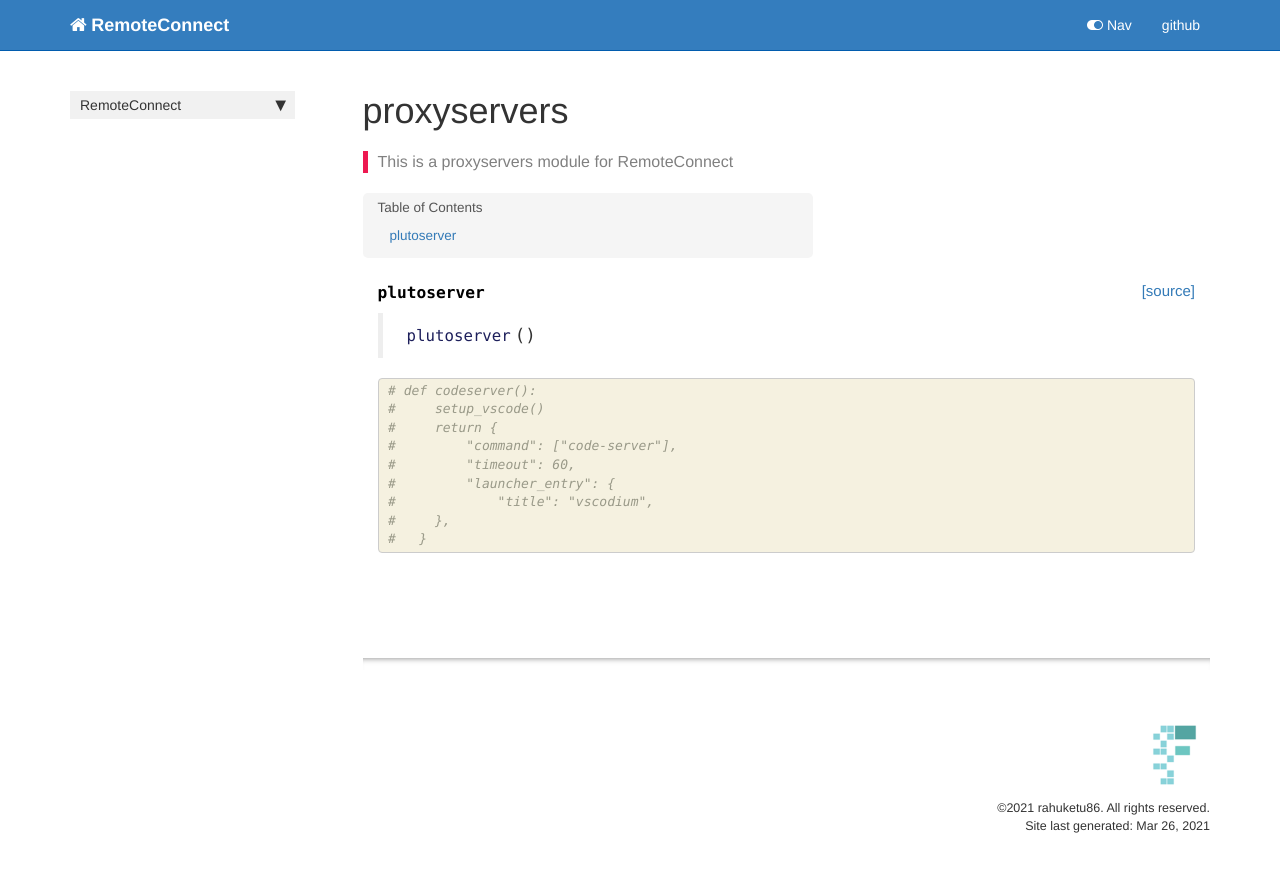
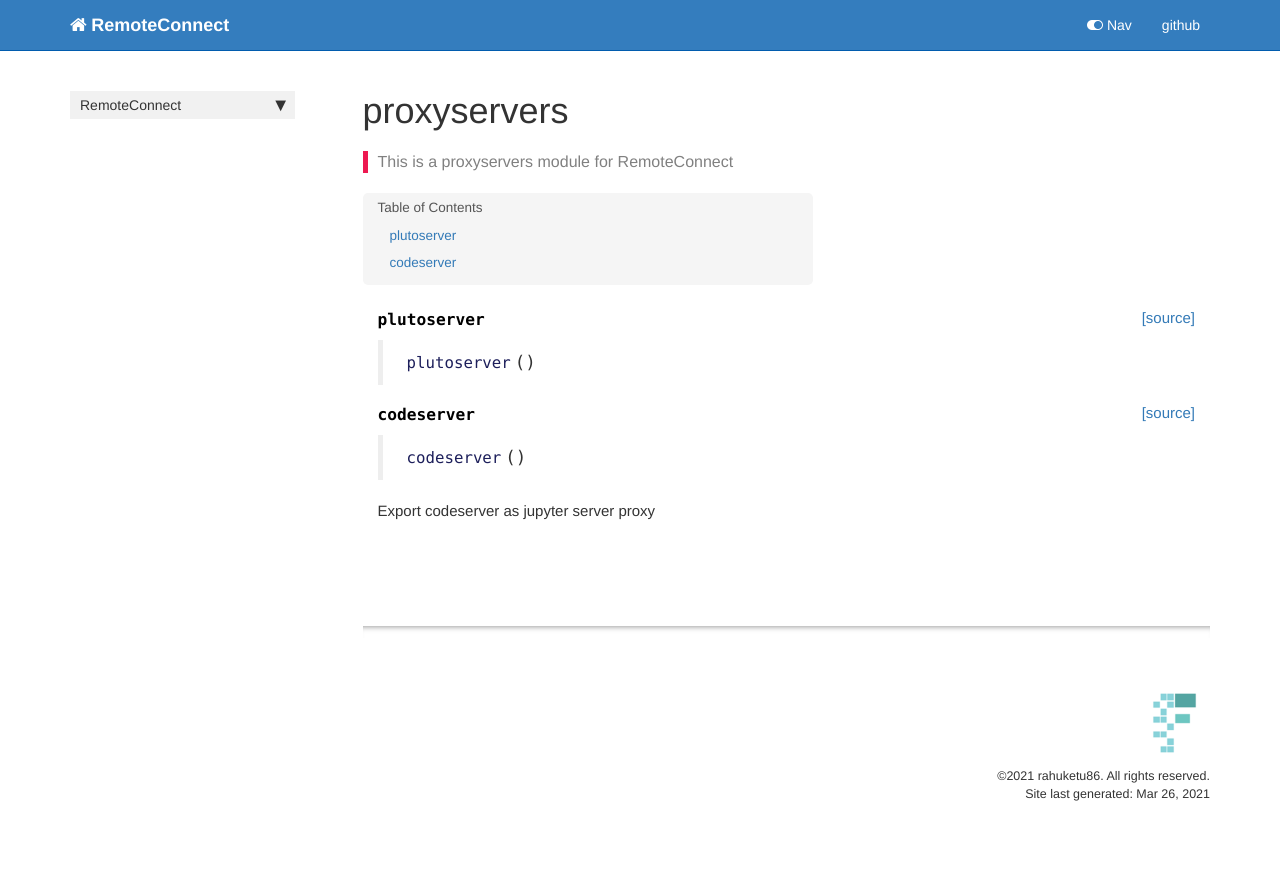
Before and after one commit to Rahuketu86/RemoteConnect, a Jekyll site: the page built from docs/proxyservers.html, in a window 1280 px wide. Shown: the top 872 px of the page. Built offline with Jekyll 4.4.1, drawn with Linux system fonts in a browser that asks for light colours; nearby versions of some CDN libraries; comment, search, counter and statistics services are not loaded.

Commit message:
Added some commandas for code server and pluto jl in box

```diff
--- a/RemoteConnect/_nbdev.py
+++ b/RemoteConnect/_nbdev.py
@@ -19,7 +19,8 @@ index = {"IN_COLAB": "00_core.ipynb",
          "start_code": "01_cli.ipynb",
          "start_jupyter": "01_cli.ipynb",
          "start_pluto": "01_cli.ipynb",
-         "plutoserver": "02_proxyservers.ipynb"}
+         "plutoserver": "02_proxyservers.ipynb",
+         "codeserver": "02_proxyservers.ipynb"}
 
 modules = ["core.py",
            "cli.py",
--- a/RemoteConnect/core.py
+++ b/RemoteConnect/core.py
@@ -134,6 +134,8 @@ class RemoteJupyter:
         self.ui = ui
         if IN_COLAB:
             self._install_extensions()
+            setup_vscode()
+            setup_julia()
         self._start_server()
         self._run_jupyter()
 
@@ -182,11 +184,7 @@ class RemotePluto:
     def _run_pluto(self):
         os.system(f"fuser -n tcp -k {self.port}")
         print(self.url)
-#         if IN_COLAB:
-#             drive.mount("/content/drive")
         pluto_cmd = f'julia -e "using Pluto;Pluto.run(port={self.port}, launch_browser=false, require_secret_for_open_links=false, require_secret_for_access=false)"'
-#         if self.ui == 'lab':
-#             jupyter_cmd = f"jupyter {self.ui} --ip=0.0.0.0 --port={self.port} --no-browser"
         execute_cmd(pluto_cmd)
 
     def __str__(self):
--- a/docs/core.html
+++ b/docs/core.html
@@ -446,7 +446,7 @@ julia version 1.6.0
 
 
 <div class="output_markdown rendered_html output_subarea ">
-<h2 id="RemotePluto" class="doc_header"><code>class</code> <code>RemotePluto</code><a href="https://github.com/rahuketu86/RemoteConnect/tree/master/RemoteConnect/core.py#L169" class="source_link" style="float:right">[source]</a></h2><blockquote><p><code>RemotePluto</code>(<strong><code>port</code></strong>=<em><code>9000</code></em>)</p>
+<h2 id="RemotePluto" class="doc_header"><code>class</code> <code>RemotePluto</code><a href="https://github.com/rahuketu86/RemoteConnect/tree/master/RemoteConnect/core.py#L171" class="source_link" style="float:right">[source]</a></h2><blockquote><p><code>RemotePluto</code>(<strong><code>port</code></strong>=<em><code>9000</code></em>)</p>
 </blockquote>
 <p>Install and launch an instance of Remote Pluto.jl for Julia⌈</p>
 
--- a/docs/proxyservers.html
+++ b/docs/proxyservers.html
@@ -70,26 +70,33 @@ nb_path: "nbs/02_proxyservers.ipynb"
     {% raw %}
 
 <div class="cell border-box-sizing code_cell rendered">
-<div class="input">
 
-<div class="inner_cell">
-    <div class="input_area">
-<div class=" highlight hl-ipython3"><pre><span></span><span class="c1"># def codeserver():</span>
-<span class="c1">#     setup_vscode()</span>
-<span class="c1">#     return {</span>
-<span class="c1">#         &quot;command&quot;: [&quot;code-server&quot;],</span>
-<span class="c1">#         &quot;timeout&quot;: 60,</span>
-<span class="c1">#         &quot;launcher_entry&quot;: {</span>
-<span class="c1">#             &quot;title&quot;: &quot;vscodium&quot;,</span>
-<span class="c1">#     },</span>
-<span class="c1">#   }</span>
-</pre></div>
+<div class="output_wrapper">
+<div class="output">
 
-    </div>
+<div class="output_area">
+
+
+<div class="output_markdown rendered_html output_subarea ">
+<h4 id="codeserver" class="doc_header"><code>codeserver</code><a href="https://github.com/rahuketu86/RemoteConnect/tree/master/RemoteConnect/proxyservers.py#L19" class="source_link" style="float:right">[source]</a></h4><blockquote><p><code>codeserver</code>()</p>
+</blockquote>
+<p>Export codeserver as jupyter server proxy</p>
+
+</div>
+
+</div>
+
 </div>
 </div>
 
 </div>
     {% endraw %}
 
+    {% raw %}
+
+<div class="cell border-box-sizing code_cell rendered">
+
 </div>
+    {% endraw %}
+
+</div>
```
Also changed, not shown: RemoteConnect/proxyservers.py (+16 -1 lines), 3 other files.
